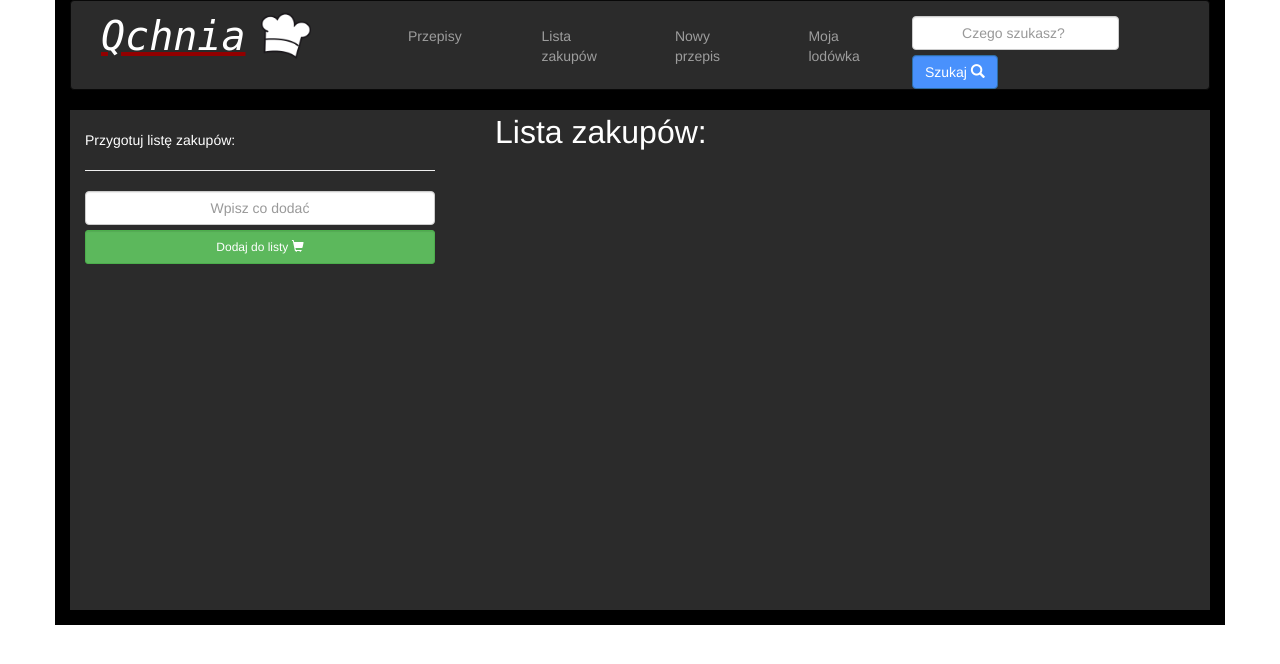
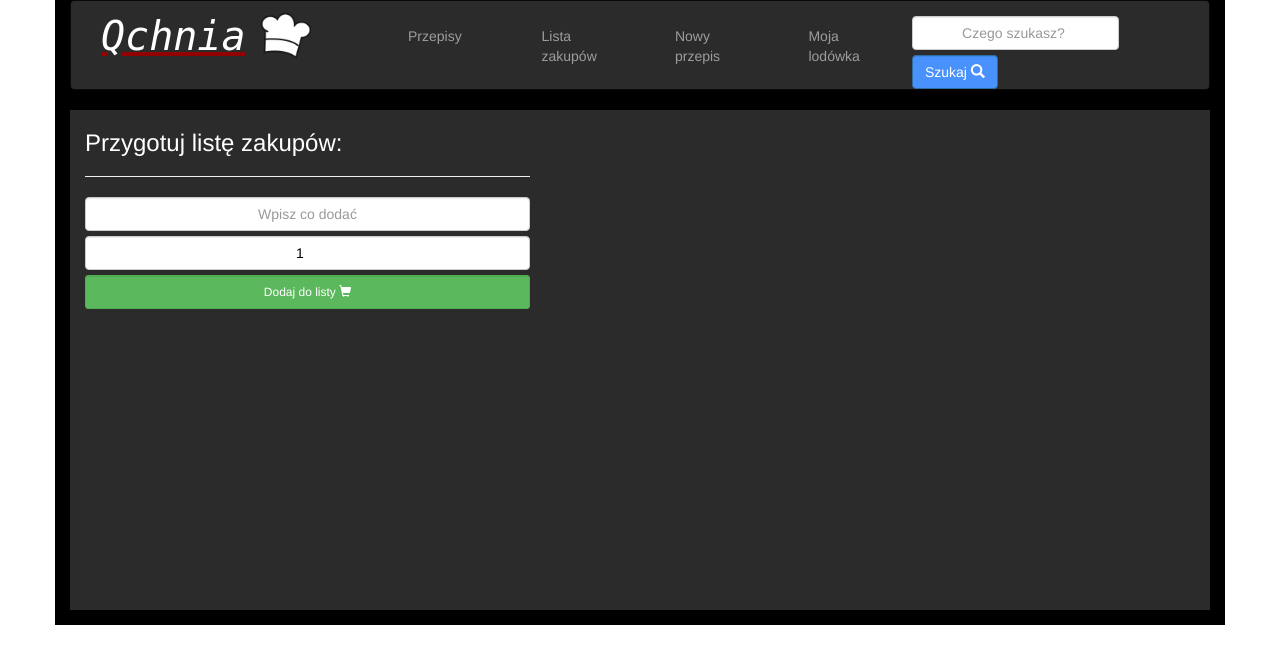
Before and after one commit to zbigniewkuminski/recipe_book, an Angular app: page /shopping-list in a window 1280 px wide. Shown: the top 664 px of the page. Built offline with nearby package versions, Linux system fonts and the light colour scheme.

Commit message:
walka z listą zakupów

```diff
--- a/src/app/moja-lodowka/moja-lodowka.component.css
+++ b/src/app/moja-lodowka/moja-lodowka.component.css
@@ -7,7 +7,8 @@
 .recipeButton {
     background-color: transparent;
     border: none;
-    color: blue;
+    color: white;
+    text-decoration: underline;
 }
 p {
     font-size: 32px;
--- a/src/app/moja-lodowka/moja-lodowka.component.html
+++ b/src/app/moja-lodowka/moja-lodowka.component.html
@@ -29,6 +29,7 @@
             <ul *ngFor="let ingredient of missingRecipeIngredients; let i = index">
               <li>{{ingredient.name}} ({{ingredient.amount}})</li>
             </ul>
+            <button routerLink="/shopping-list" (click)="addToShoppingList()" class="btn btn-success">Przejdź do listy zakupów</button>
           </div>
         </div>
       </div>
--- a/src/app/moja-lodowka/moja-lodowka.component.ts
+++ b/src/app/moja-lodowka/moja-lodowka.component.ts
@@ -2,6 +2,7 @@ import { Component, OnInit } from '@angular/core';
 import { Ingredient } from '../shared/ingredient.model';
 import { Recipe } from '../shared/recipe.model';
 import { AddRecipeService } from '../service/add-recipe.service';
+import { AddShoppingListService } from '../service/addShoppingList.service';
 
 
 @Component({
@@ -24,7 +25,8 @@ export class MojaLodowkaComponent implements OnInit {
     new Ingredient('pomidory', 3)
   ];
 
-  constructor(private recipeService: AddRecipeService) { }
+  constructor(private recipeService: AddRecipeService,
+              private shoppingListService: AddShoppingListService) { }
 
   ngOnInit() {
     this.recipes = this.recipeService.recipesArray;
@@ -56,4 +58,8 @@ export class MojaLodowkaComponent implements OnInit {
       this.counter = 0;
     }
   }
+
+  addToShoppingList() {
+    this.shoppingListService.addMissingIngredients(this.missingRecipeIngredients);
+  }
 }
--- /dev/null
+++ b/src/app/service/addShoppingList.service.ts
@@ -0,0 +1,17 @@
+import { Injectable, Output, EventEmitter } from "@angular/core";
+import { Ingredient } from "../shared/ingredient.model";
+
+@Injectable({
+    providedIn: 'root'
+})
+export class AddShoppingListService {
+    emitIngredientArray = new EventEmitter<Ingredient []>();
+    ingredientsArray: Ingredient[] = [];
+
+    constructor() { }
+
+    addMissingIngredients(missingIng: Ingredient[]) {
+        this.ingredientsArray = missingIng;
+        console.log(this.ingredientsArray);
+    }
+}
--- a/src/app/shopping-list/shopping-list.component.css
+++ b/src/app/shopping-list/shopping-list.component.css
@@ -21,11 +21,10 @@ p {
     margin-left: 20px;
 }
 #shoppingList {
-
     margin-left: 10px;
     margin-right: 10px;
 }
 .shoppingListInput {
-    margin-top: 10px;
+    margin-top: 5px;
     color:black;
 }
--- a/src/app/shopping-list/shopping-list.component.html
+++ b/src/app/shopping-list/shopping-list.component.html
@@ -1,20 +1,24 @@
 <p>{{featureTitle}}</p>
 <div id="main" class="container-fluid">
     <div class="row">
-        <div id="listInput" class="col-md-4">
-            <br>
-            Przygotuj listę zakupów:
+        <div id="listInput" class="col-md-5">
+            <h3> Przygotuj listę zakupów:</h3>
             <hr>
-            <input class="shoppingListInput text-center form-control" type="text" [(ngModel)]="newShoppingListItem" placeholder="Wpisz co dodać" >
-            <button id="add-button" class="btn btn-success btn-sm pull-right form-control" (click)="addToShoppingList()">Dodaj do listy <span class="glyphicon glyphicon-shopping-cart"></span></button>
-            <p class="errorMessage" *ngIf="!errorMessage === ''">{{ errorMessage }} {{ newShoppingListItem }}</p>
-            <ul *ngFor="let item of shoppingList">
-              <li> {{item}} </li>
-            </ul>
+            <input class="shoppingListInput text-center form-control" type="text" [(ngModel)]="newShoppingListItemName" placeholder="Wpisz co dodać">
+            <input class="shoppingListInput form-control text-center" [(ngModel)]="newShoppingListItemAmount" (change)="isCorrect()" type="number" min="1" max="99">
+            <button id="add-button" class="btn btn-success btn-sm pull-right form-control" (click)="addToShoppingList()">Dodaj do listy
+                <span class="glyphicon glyphicon-shopping-cart"></span>
+            </button>
+            <h4 class="errorMessage" *ngIf="!errorMessage == ''">{{ errorMessage }} {{ newShoppingListItem }}</h4>
         </div>
 
-        <div id="shoppingList" class="col-md-4 container-fluid">
-          <p>Lista zakupów:</p>
+        <div id="shoppingList" class="col-md-4 container-fluid" *ngIf="shoppingList.length !== 0">
+            <p>Lista zakupów:</p>
+            <ul *ngFor="let item of shoppingList">
+                <li> {{item.name}} ({{item.amount}}) </li>
+            </ul>
+            <button class="btn btn-primary pull-right">Kupuj</button>
         </div>
+
     </div>
 </div>
--- a/src/app/shopping-list/shopping-list.component.ts
+++ b/src/app/shopping-list/shopping-list.component.ts
@@ -1,32 +1,37 @@
-import { Component, OnInit, Input } from '@angular/core';
+import { Component, OnInit, Input, Output } from '@angular/core';
+import { Ingredient } from '../shared/ingredient.model';
 
 @Component({
-  selector: 'app-shopping-list',
+  selector: 'app-sho pping-list',
   templateUrl: './shopping-list.component.html',
   styleUrls: ['./shopping-list.component.css']
 })
 export class ShoppingListComponent implements OnInit {
-  shoppingList: Array<string> = [];
-  newShoppingListItem: string ='';
-  errorMessage: string;
+  shoppingList: Ingredient[] = [];
+  @Output() listMissingIngredients: Ingredient[] = [];
+  newShoppingListItemName: string = '';
+  newShoppingListItemAmount: number = 1;
+  errorMessage: string = '';
+
   @Input() featureTitle: string;
   constructor() { }
 
   ngOnInit() {
+
   }
+
   addToShoppingList() {
-    if (this.newShoppingListItem === '') {
+    if (this.newShoppingListItemName === '' ) {
       this.errorMessage = 'Podaj co chcesz dopisać do listy';
     } else {
-      if (!this.shoppingList.includes(this.newShoppingListItem)) {
-        this.shoppingList.push(this.newShoppingListItem);
-        this.errorMessage = '';
-      } else {
-        this.errorMessage = 'Na liście jest już ';
-      }
+      this.shoppingList.push({ "name": this.newShoppingListItemName, "amount": this.newShoppingListItemAmount });
+      this.errorMessage = '';
     }
   }
-  removeFromShoppingList() {
 
+  isCorrect() {
+    if (this.newShoppingListItemAmount < 1 || this.newShoppingListItemAmount > 99) {
+      this.newShoppingListItemAmount = 1;
+    }
   }
 }
```
Lines whose indentation alone changed are shown as unchanged.
